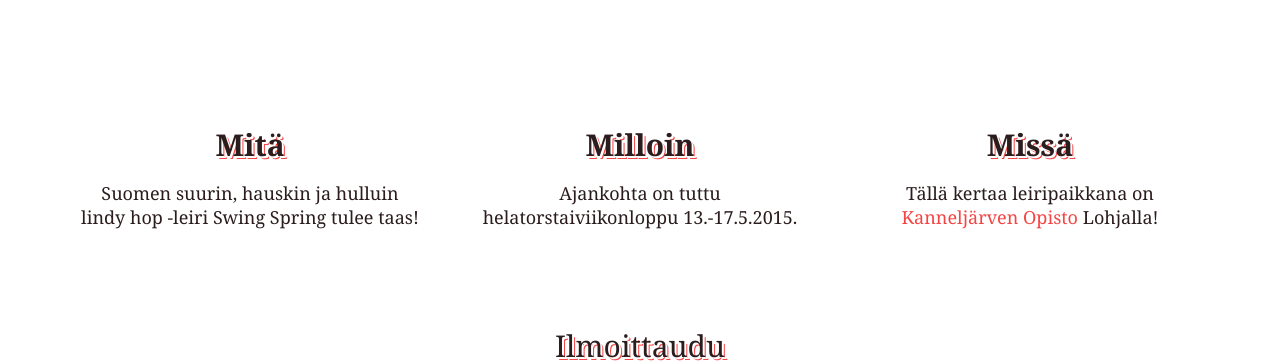
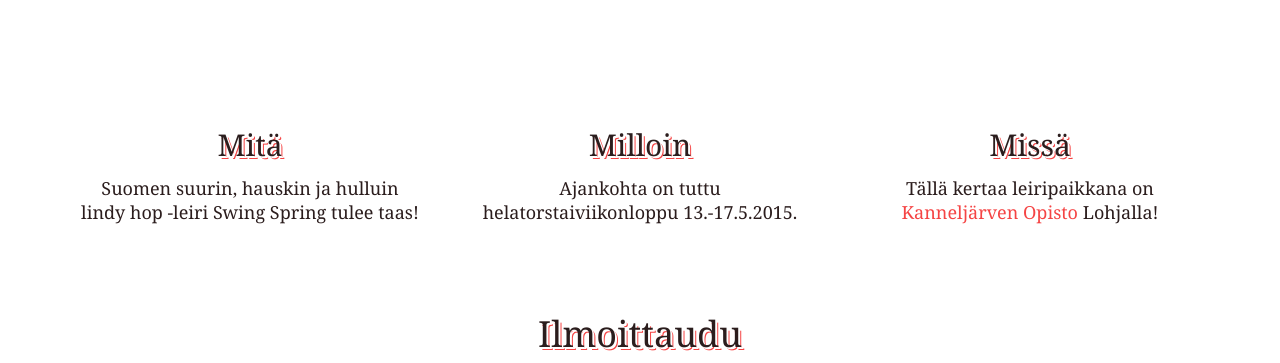
Before and after one commit to swingspring/swingspring.github.io, a plain HTML site: page index.html in a window 1280 px wide. Shown: the part 592-955 px from the top of the page. Drawn offline with nearby package versions, Linux system fonts and the light colour scheme; a web font is replaced by a local one.

Commit message:
Adjust h1 and h2 font styles and margins

```diff
--- a/style.css
+++ b/style.css
@@ -57,7 +57,6 @@ header h1 {
 
 h1 {
   font-family: "Poller One", "Georgia", serif;
-  font-size: 30px;
   font-style: normal;
   color: #2b1d1d;
   text-shadow: 2px 2px 0px white, 3px 3px 0px #f54444;
@@ -66,7 +65,6 @@ h1 {
 h2 {
   font-family: "Poller One", "Georgia", serif;
   font-style: normal;
-  font-weight: 700;
   color: #2b1d1d;
   text-shadow: 2px 2px 0px white, 3px 3px 0px #f54444;
 }
@@ -81,10 +79,11 @@ article {
 }
 
 article h1 {
-  padding-top: 70px;
+  margin-top: -20px;
+  padding-top: 100px;
   margin-bottom: 30px;
 }
 
 article h2 {
-  margin-bottom: 20px;
+  margin-bottom: 15px;
 }
```
